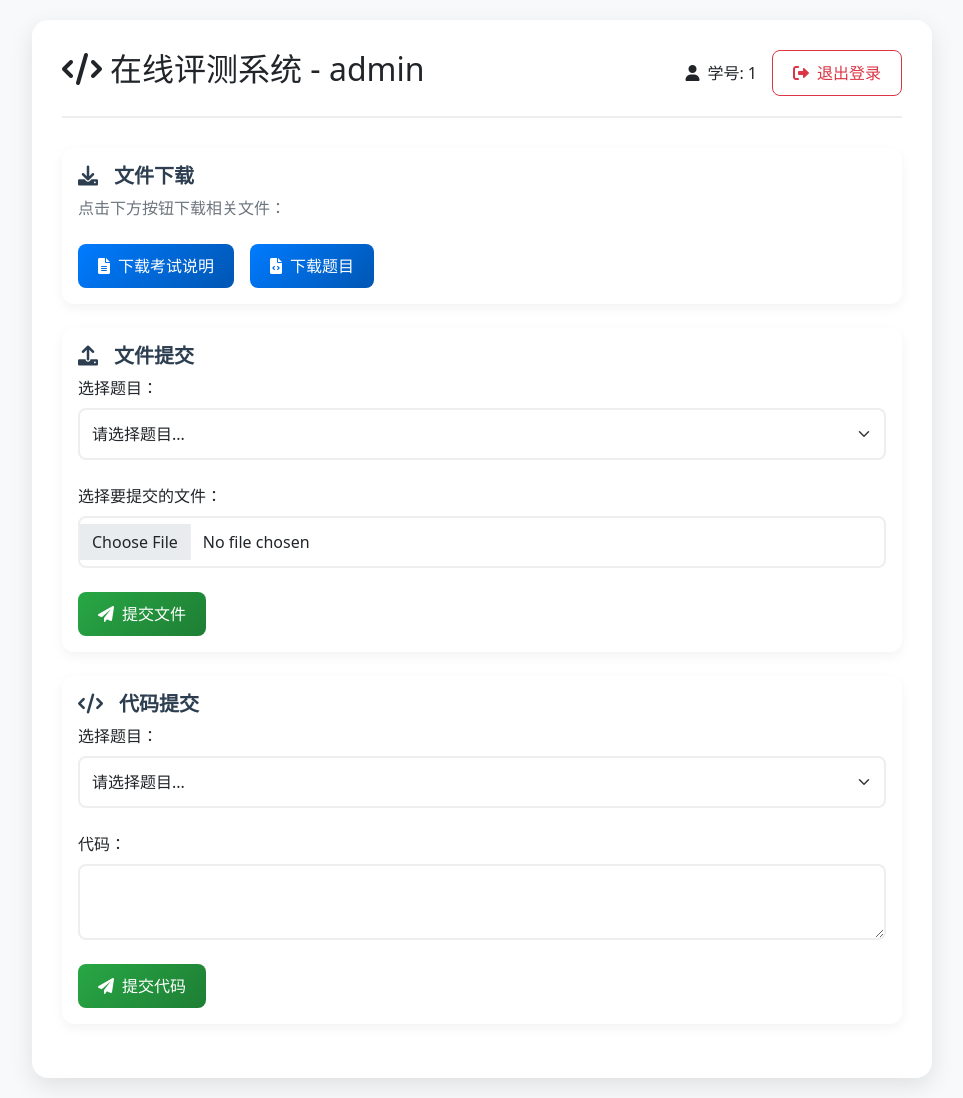
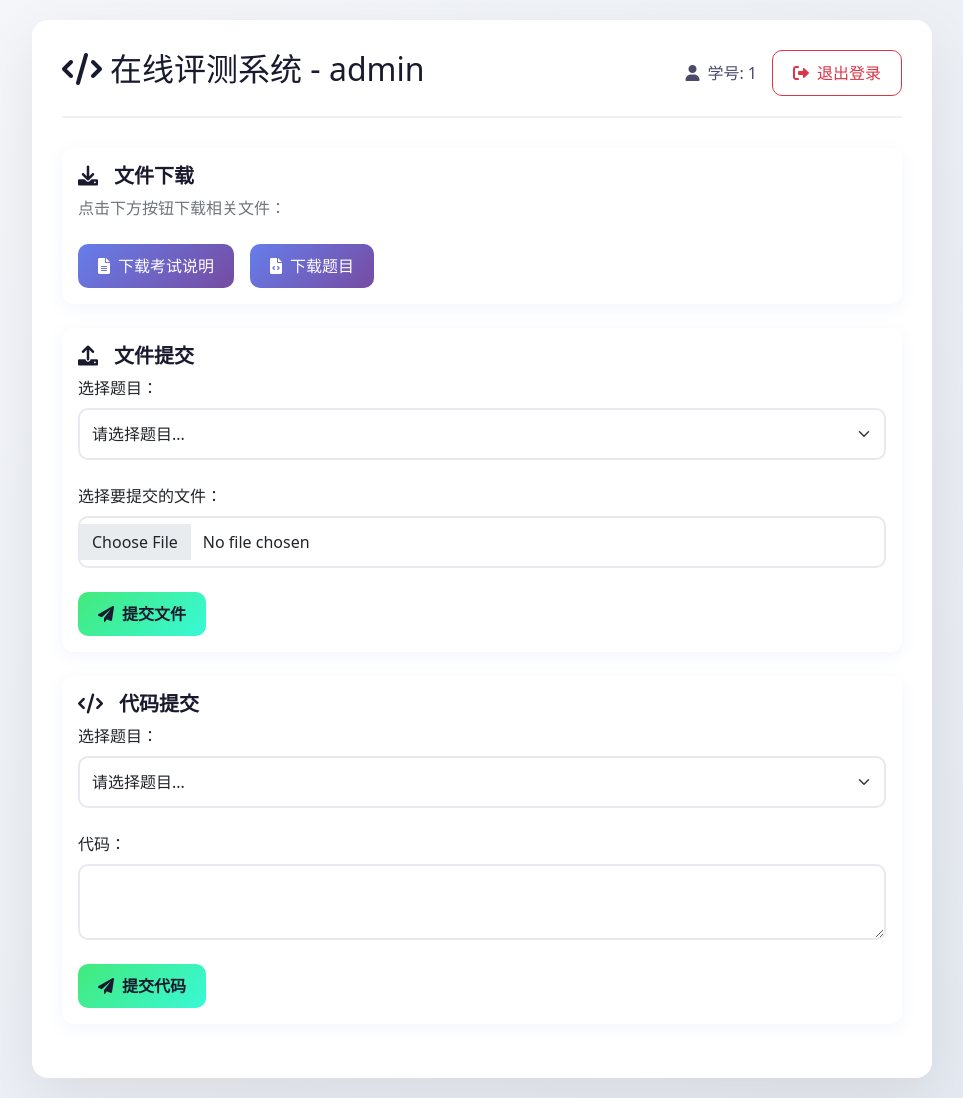
Before and after one commit to null0NULL123/fastapi-oj, a FastAPI app: page /home in a window 1280 px wide. Shown: the whole page, without its empty margins (158-1121 px from the left). Run offline with FastAPI, Linux system fonts and the light colour scheme; the visitor is signed in with stand-in values (Sample User, id 1).

Commit message:
update UI styles with modern gradient design

```diff
--- a/templates/home.html
+++ b/templates/home.html
@@ -6,7 +6,7 @@
     <link href="https://cdnjs.cloudflare.com/ajax/libs/font-awesome/6.0.0/css/all.min.css" rel="stylesheet">
     <style>
         body {
-            background: #f8f9fa;
+            background: linear-gradient(135deg, #f5f7fa 0%, #e4e8f0 100%);
             min-height: 100vh;
             padding: 20px 0;
         }
@@ -14,7 +14,7 @@
             max-width: 900px;
             margin: 0 auto;
             background: white;
-            box-shadow: 0 8px 24px rgba(0,0,0,0.1);
+            box-shadow: 0 20px 60px rgba(0,0,0,0.08);
             border-radius: 16px;
             padding: 30px;
             animation: slideIn 0.5s ease-out;
@@ -26,37 +26,40 @@
         .card {
             border: none;
             border-radius: 12px;
-            box-shadow: 0 4px 12px rgba(0,0,0,0.05);
+            box-shadow: 0 4px 16px rgba(102,126,234,0.08);
             margin-bottom: 24px;
-            transition: transform 0.3s ease;
+            transition: transform 0.3s ease, box-shadow 0.3s ease;
         }
         .card:hover {
             transform: translateY(-5px);
+            box-shadow: 0 8px 30px rgba(102,126,234,0.15);
         }
         .card-title {
-            color: #2c3e50;
-            font-weight: 600;
+            color: #1a1a2e;
+            font-weight: 700;
             display: flex;
             align-items: center;
             gap: 8px;
         }
         .btn {
             padding: 10px 20px;
-            border-radius: 8px;
+            border-radius: 10px;
             font-weight: 500;
             transition: all 0.3s ease;
         }
         .btn-primary {
-            background: linear-gradient(135deg, #007bff 0%, #0056b3 100%);
+            background: linear-gradient(135deg, #667eea 0%, #764ba2 100%);
             border: none;
         }
         .btn-success {
-            background: linear-gradient(135deg, #28a745 0%, #1e7e34 100%);
+            background: linear-gradient(135deg, #43e97b 0%, #38f9d7 100%);
             border: none;
+            color: #1a1a2e;
+            font-weight: 600;
         }
         .btn:hover {
             transform: translateY(-2px);
-            box-shadow: 0 4px 12px rgba(0,0,0,0.15);
+            box-shadow: 0 6px 20px rgba(102,126,234,0.3);
         }
         .header {
             display: flex;
@@ -64,22 +67,26 @@
             align-items: center;
             margin-bottom: 30px;
             padding-bottom: 20px;
-            border-bottom: 2px solid #eee;
+            border-bottom: 2px solid #eef0f5;
+        }
+        .header h2 {
+            color: #1a1a2e;
         }
         .user-info {
             display: flex;
             align-items: center;
             gap: 15px;
+            color: #4a4a6a;
         }
         .form-control, .form-select {
-            border: 2px solid #eee;
+            border: 2px solid #e8e8ef;
             padding: 12px;
-            border-radius: 8px;
+            border-radius: 10px;
             transition: all 0.3s ease;
         }
         .form-control:focus, .form-select:focus {
-            border-color: #007bff;
-            box-shadow: 0 0 0 0.2rem rgba(0,123,255,0.15);
+            border-color: #667eea;
+            box-shadow: 0 0 0 0.2rem rgba(102,126,234,0.15);
         }
         .answer-input {
             min-height: 200px;
@@ -87,7 +94,7 @@
             resize: vertical;
         }
         .alert {
-            border-radius: 8px;
+            border-radius: 10px;
             margin-top: 20px;
         }
     </style>
```
Also changed, not shown: templates/login.html (+17 -16 lines).
